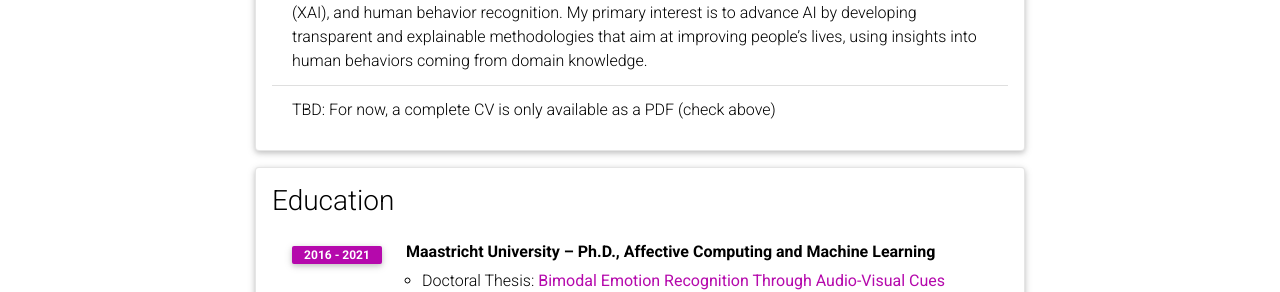
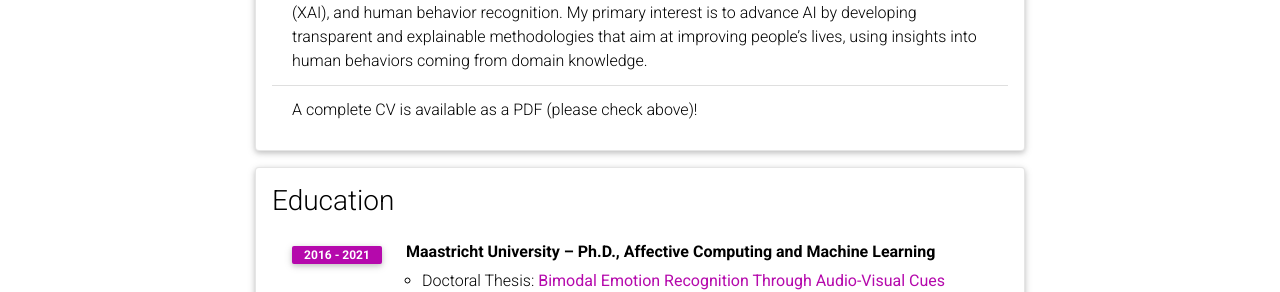
Before and after one commit to EsamGhaleb/esamghaleb.github.io, a Jekyll site: the page built from _pages/cv.md, in a window 1280 px wide and 1045 px high. Shown: the part 485-777 px from the top of the window. Built offline with Jekyll 4.4.1, drawn with Linux system fonts in a browser that asks for light colours; comment, search, counter and statistics services are not loaded; a style sheet for code colours, icons or effects is not loaded.

Commit message:
corrections in bio and cv

```diff
--- a/_data/cv.yml
+++ b/_data/cv.yml
@@ -12,7 +12,7 @@
   type: list
   contents:
   - My research is focused on Human-centered AI, specifically on affective computing, eXplainable AI (XAI), and human behavior recognition. My primary interest is to advance AI by developing transparent and explainable methodologies that aim at improving people’s lives, using insights into human behaviors coming from domain knowledge.
-  - 'TBD: For now,  a complete CV is only available as a PDF (check above)'
+  - 'A complete CV is available as a PDF (please check above)!'
 
 
 - title: Education
```
Also changed, not shown: _pages/about.md (+3 -4 lines).
